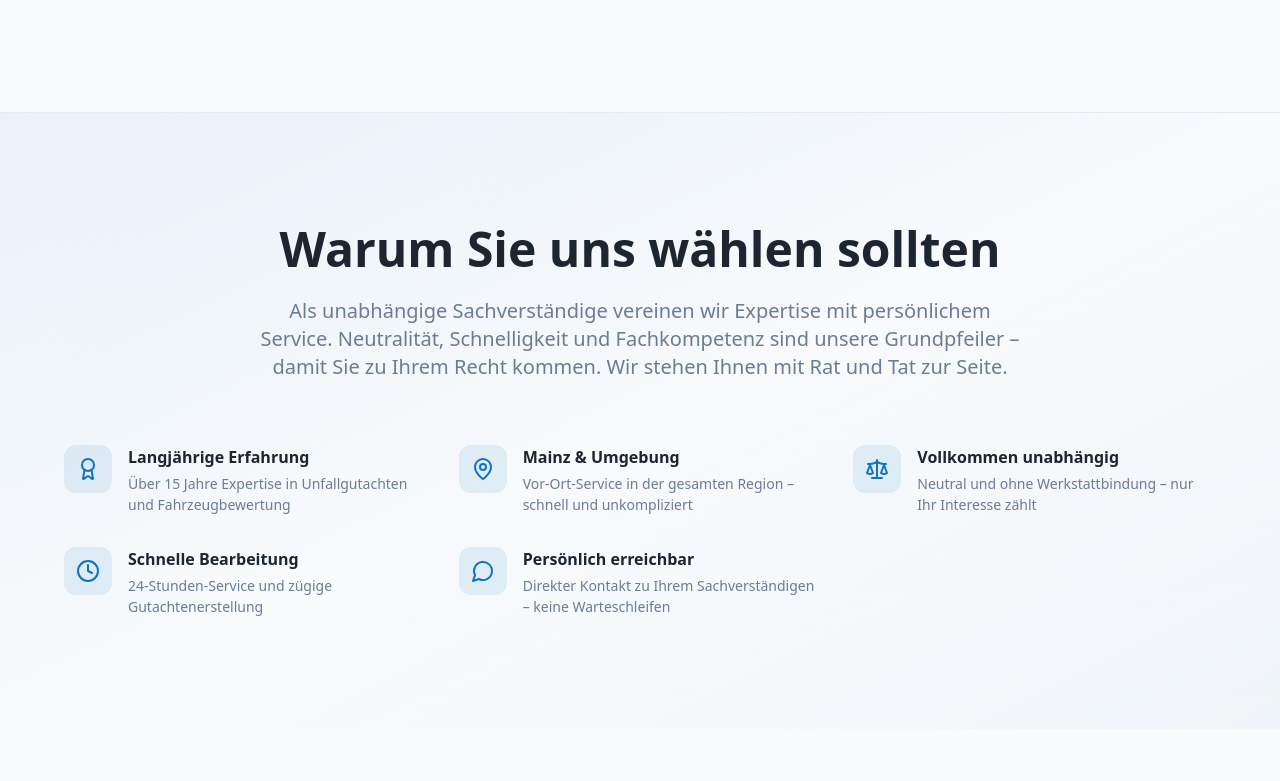
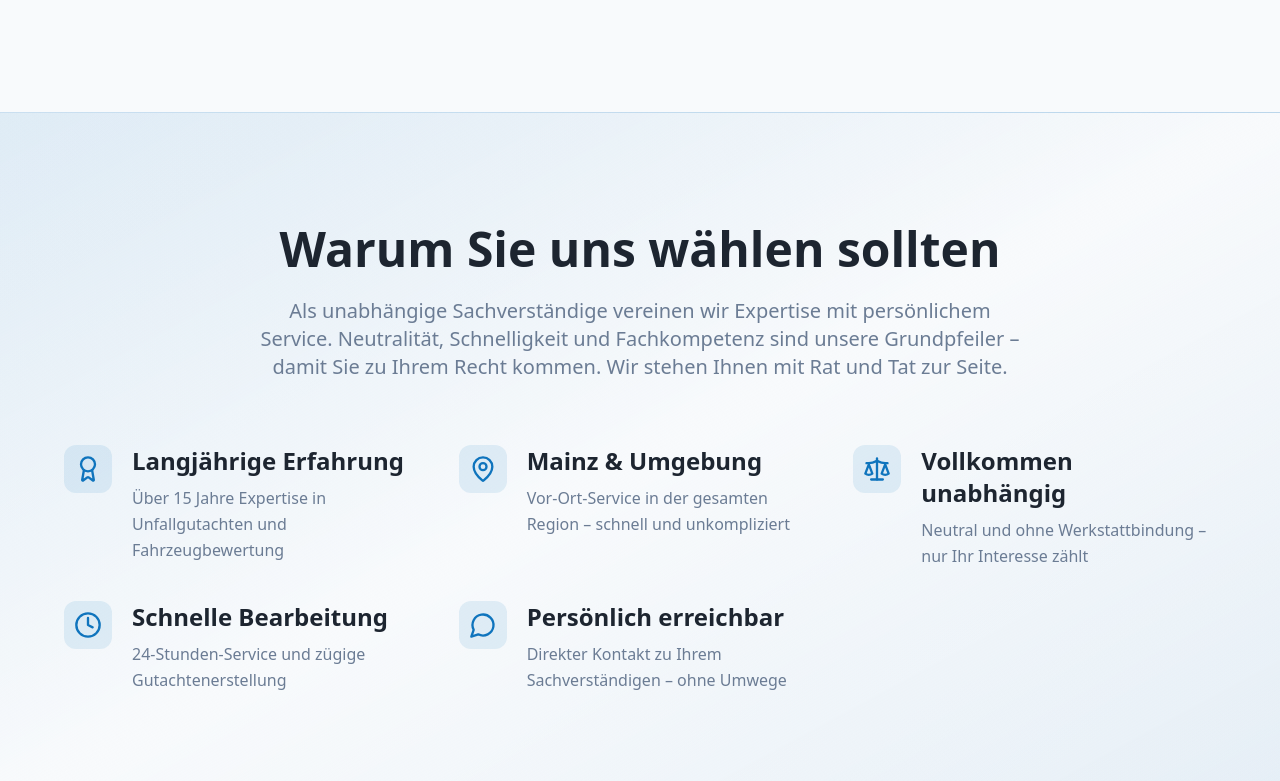
Before and after one commit to FatihK571/mainz-gutachter-hero, a React (Vite) app: page / in a window 1280 px wide. Shown: the part 1539-2320 px from the top of the page. Built offline with nearby package versions, Linux system fonts and the light colour scheme; the HTML template or start-up script is replaced by a standard one.

Commit message:
feat: Implement 'Warum Sie uns wählen sollten' improvements

```diff
--- a/src/components/FeaturePoint.tsx
+++ b/src/components/FeaturePoint.tsx
@@ -7,13 +7,13 @@ interface FeaturePointProps {
 }
 
 export const FeaturePoint = ({ icon: Icon, title, description }: FeaturePointProps) => (
-  <div className="flex gap-4 items-start group">
+  <div className="flex gap-5 items-start group">
     <div className="icon-container-md icon-container-accent flex-shrink-0">
-      <Icon className="w-6 h-6 text-accent icon-rotate-hover" />
+      <Icon className="w-7 h-7 text-accent icon-rotate-hover" aria-hidden="true" />
     </div>
-    <div>
-      <h3 className="font-semibold text-foreground mb-1">{title}</h3>
-      <p className="body-sm text-muted-foreground">{description}</p>
+    <div className="flex-1">
+      <h3 className="heading-3 mb-2 text-foreground">{title}</h3>
+      <p className="body text-muted-foreground leading-relaxed max-w-xs">{description}</p>
     </div>
   </div>
 );
--- a/src/index.css
+++ b/src/index.css
@@ -230,6 +230,29 @@ All colors MUST be HSL.
     box-shadow: var(--shadow-lg);
   }
 
+  /* Feature point component styles */
+  .feature-point {
+    @apply flex gap-5 items-start group;
+    min-height: 100px;
+  }
+
+  .feature-point-icon {
+    @apply icon-container-md icon-container-accent flex-shrink-0;
+  }
+
+  .feature-point-content {
+    @apply flex-1;
+  }
+
+  .feature-point-title {
+    @apply heading-3 mb-2 text-foreground;
+  }
+
+  .feature-point-description {
+    @apply body text-muted-foreground leading-relaxed;
+    max-width: 22rem;
+  }
+
   /* Icon containers */
   .icon-container-md {
     @apply w-12 h-12 rounded-lg flex items-center justify-center;
--- a/src/pages/Index.tsx
+++ b/src/pages/Index.tsx
@@ -169,7 +169,7 @@ const Index = () => {
       </section>
 
       {/* Credibility Section */}
-      <section id="warum-wir" className="section bg-gradient-to-br from-accent/5 via-background to-accent/3 border-t border-border/50" aria-labelledby="credibility-heading">
+      <section id="warum-wir" className="section bg-gradient-to-br from-accent/10 via-background to-accent/5 border-t border-accent/20" aria-labelledby="credibility-heading">
         <div className="section-container">
           <div className="section-content">
             <div className="section-header">
@@ -183,33 +183,43 @@ const Index = () => {
               </p>
             </div>
 
-            <div className="grid sm:grid-cols-2 lg:grid-cols-3 gap-6 md:gap-8 mt-12">
+            <ul className="grid grid-cols-1 sm:grid-cols-2 lg:grid-cols-3 gap-8 mt-12" role="list">
+              <li>
                 <FeaturePoint
                   icon={Award}
                   title="Langjährige Erfahrung"
                   description="Über 15 Jahre Expertise in Unfallgutachten und Fahrzeugbewertung"
                 />
+              </li>
+              <li>
                 <FeaturePoint
                   icon={MapPin}
                   title="Mainz & Umgebung"
                   description="Vor-Ort-Service in der gesamten Region – schnell und unkompliziert"
                 />
+              </li>
+              <li>
                 <FeaturePoint
                   icon={Scale}
                   title="Vollkommen unabhängig"
                   description="Neutral und ohne Werkstattbindung – nur Ihr Interesse zählt"
                 />
+              </li>
+              <li>
                 <FeaturePoint
                   icon={Clock}
                   title="Schnelle Bearbeitung"
                   description="24-Stunden-Service und zügige Gutachtenerstellung"
                 />
+              </li>
+              <li>
                 <FeaturePoint
                   icon={MessageCircle}
                   title="Persönlich erreichbar"
-                description="Direkter Kontakt zu Ihrem Sachverständigen – keine Warteschleifen"
+                  description="Direkter Kontakt zu Ihrem Sachverständigen – ohne Umwege"
                 />
-            </div>
+              </li>
+            </ul>
           </div>
         </div>
       </section>
```
Lines whose indentation alone changed are shown as unchanged.
